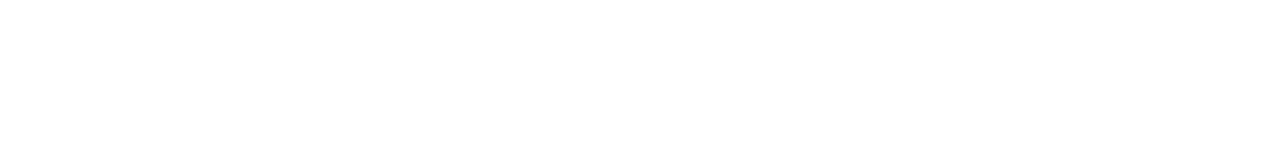
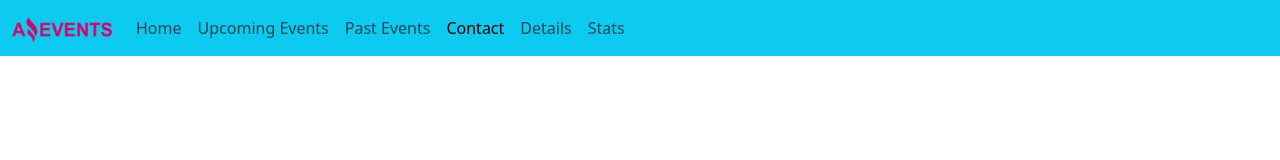
Before and after one commit to marcosestebanmaciel/amazingEvents_Maciel, a plain HTML site: page page/contact.html in a window 1280 px wide. Drawn offline with nearby package versions, Linux system fonts and the light colour scheme.

Commit message:
cree_nav

```diff
--- a/assets/style/style.css
+++ b/assets/style/style.css
@@ -0,0 +1,13 @@
+*{
+    padding: 0;
+    margin: 0;
+    box-sizing: border-box;
+}
+
+#logo_ae{
+    width: 100px;
+}
+
+#navegador important{
+    background-color: rgb(125, 120, 189);
+}
--- a/page/contact.html
+++ b/page/contact.html
@@ -0,0 +1,44 @@
+<!DOCTYPE html>
+<html lang="en">
+<head>
+    <meta charset="UTF-8">
+    <meta http-equiv="X-UA-Compatible" content="IE=edge">
+    <meta name="viewport" content="width=device-width, initial-scale=1.0">
+    <link rel="stylesheet" href="../assets/style/style.css">
+    <link rel="shortcut icon" href="favicon.ico" type="image/x-icon">
+    <link href="https://cdn.jsdelivr.net/npm/bootstrap@5.3.0-alpha1/dist/css/bootstrap.min.css" rel="stylesheet" integrity="sha384-GLhlTQ8iRABdZLl6O3oVMWSktQOp6b7In1Zl3/Jr59b6EGGoI1aFkw7cmDA6j6gD" crossorigin="anonymous">
+    <title>Contact/AmazingEvents</title>
+</head>
+<body>
+    <Header>
+        <nav class="navbar navbar-expand-lg bg-info">
+            <div class="container-fluid">
+              <a class="navbar-brand" href="#"><img id="logo_ae" src="../assets/images/logo-amazing-events.ico" alt="logo_amazing_events"></a>
+              <button class="navbar-toggler" type="button" data-bs-toggle="collapse" data-bs-target="#navbarNav" aria-controls="navbarNav" aria-expanded="false" aria-label="Toggle navigation">
+                <span class="navbar-toggler-icon"></span>
+              </button>
+              <div class="collapse navbar-collapse" id="navbarNav">
+                <ul class="navbar-nav">
+                  <li class="nav-item">
+                    <a class="nav-link" aria-current="page" href="../index.html">Home</a>
+                  </li>
+                  <li class="nav-item">
+                    <a class="nav-link" href="./upcomingEvents.html">Upcoming Events</a>
+                  </li>
+                  <li class="nav-item">
+                    <a class="nav-link" href="./pastEvents.html">Past Events</a>
+                  </li>
+                  <li class="nav-item">
+                    <a class="nav-link active" href="#">Contact</a>
+                  </li>
+                  <li class="nav-item">
+                    <a class="nav-link" href="./details.html">Details</a>
+                  </li>
+                  <li class="nav-item">
+                    <a class="nav-link" href="./stats.html">Stats</a>
+                  </li>
+                </ul>
+              </div>
+            </div>
+          </nav>
+    </Header>
```
Also changed, not shown: index.html (+11 -5 lines), page/details.html (+44 -0 lines), page/pastEvents.html (+44 -0 lines), page/stats.html (+44 -0 lines), page/upcomingEvents.html (+44 -0 lines).
